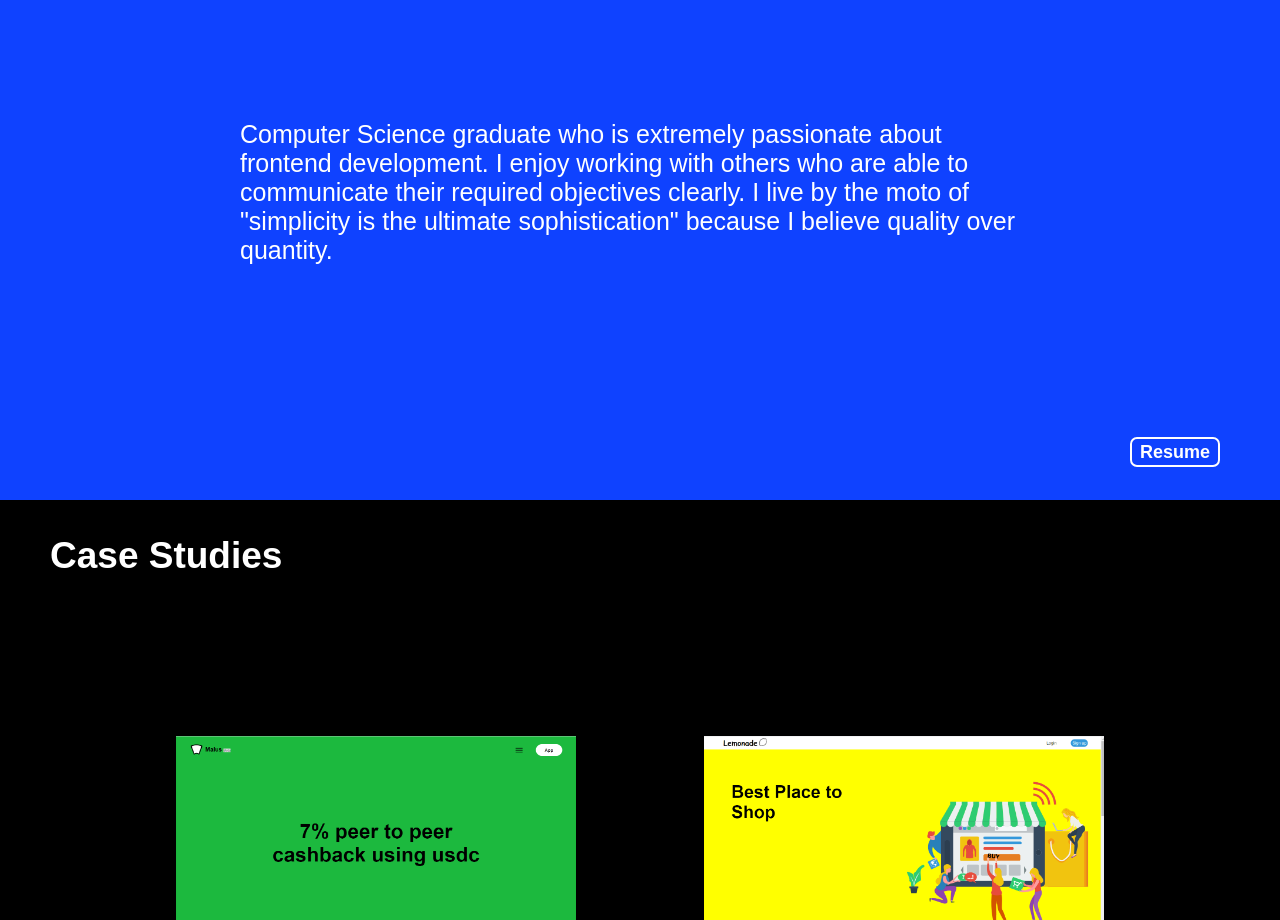
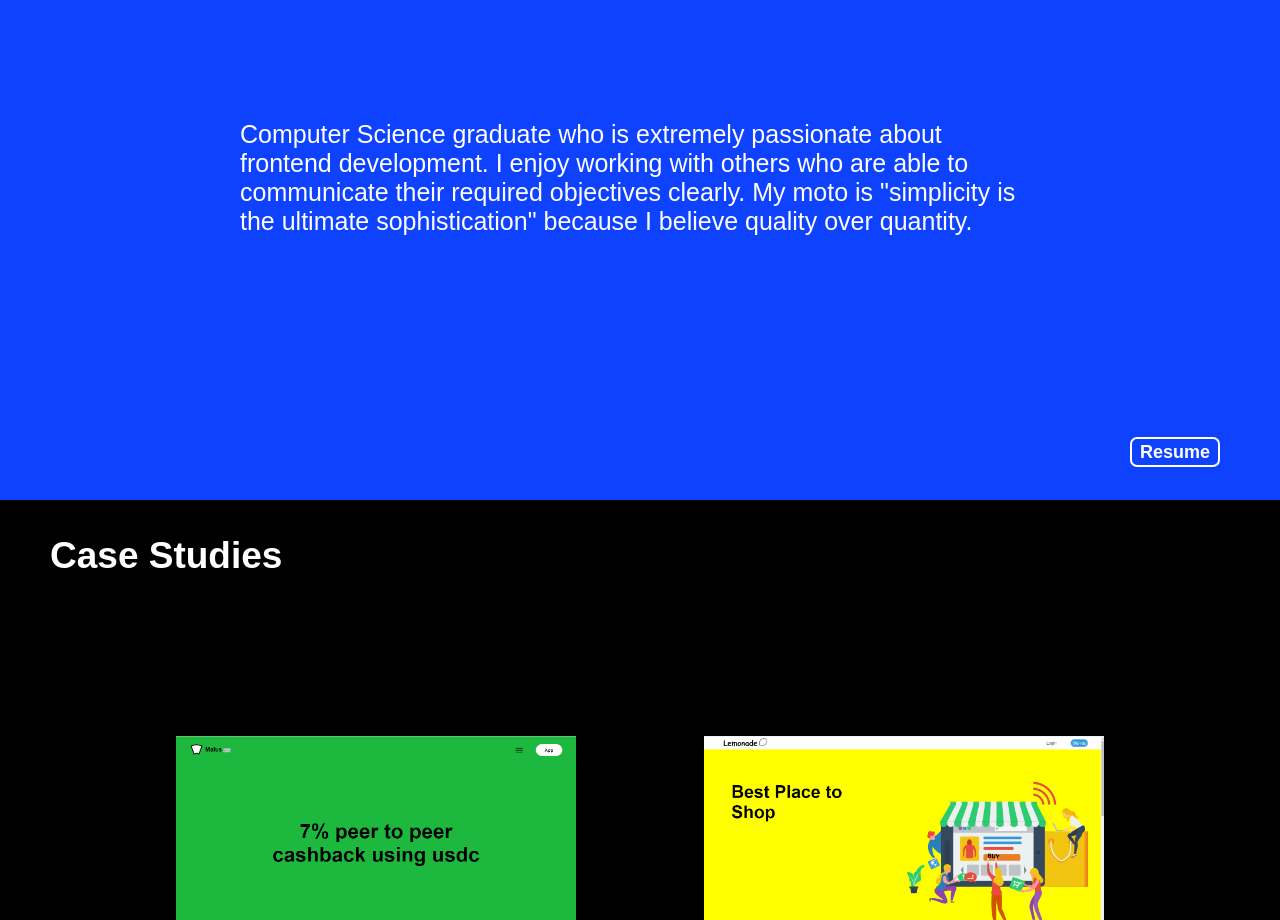
Before and after one commit to warren-simpson/personal-website, a React (Create React App) app: page / in a window 1280 px wide. Shown: the part 940-1860 px from the top of the page. Built offline with nearby package versions, Linux system fonts and the light colour scheme.

Commit message:
Updated the about text.

```diff
--- a/src/components/views/LandingPageView.js
+++ b/src/components/views/LandingPageView.js
@@ -91,7 +91,7 @@ const LandingPageView = (props) => {
           <p class="aboutText">
             Computer Science graduate who is extremely passionate about frontend development.
             I enjoy working with others who are able to communicate their required objectives clearly.
-            I live by the moto of "simplicity is the ultimate sophistication" because I believe quality over quantity.
+            My moto is "simplicity is the ultimate sophistication" because I believe quality over quantity.
           </p>
 
           <div class="landingNavBar">
```
